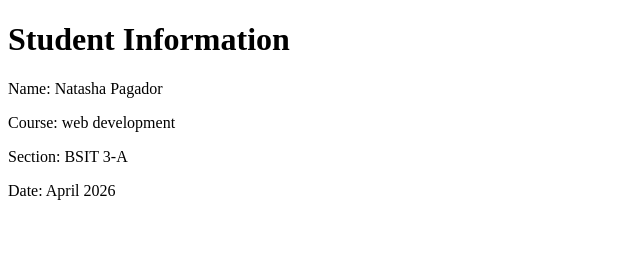
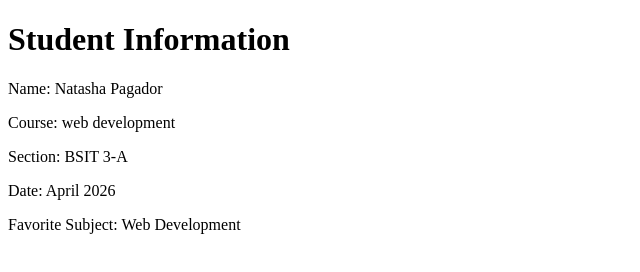
Before and after one commit to pagadornatasha22-max/html-laboratory, a plain HTML site: page index.html in a window 1280 px wide. Shown: the whole page, without its empty margins (0-640 px from the left). Drawn offline with Linux system fonts and the light colour scheme.

Commit message:
Added favorite subject

```diff
--- a/index.html
+++ b/index.html
@@ -11,6 +11,7 @@
 <p>Course: web development</p>
 <p>Section: BSIT 3-A</p>
 <p>Date: April 2026</p>
+<p>Favorite Subject: Web Development</p>
 
 </body>
 </html>
```
